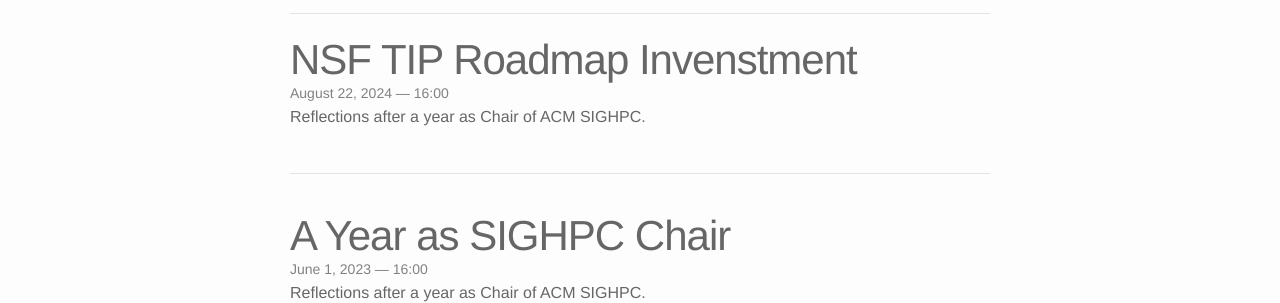
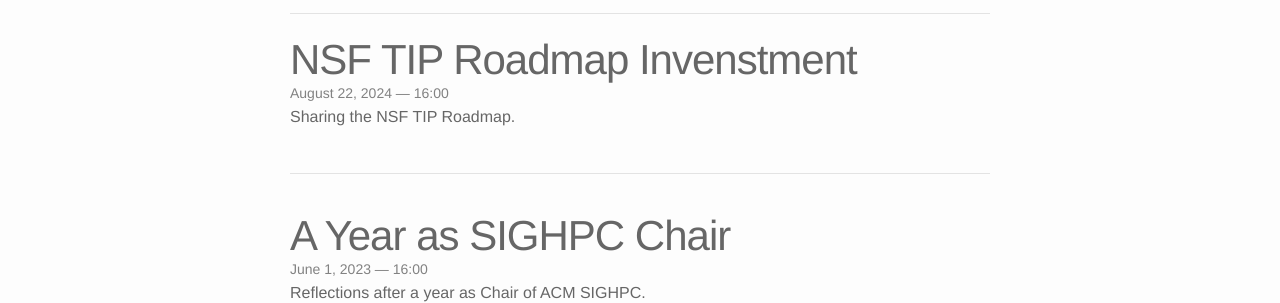
Before and after one commit to ceharvs/ceharvs.github.io, a Jekyll site: the page built from index.html, in a window 1280 px wide and 900 px high, scrolled down 379 px. Shown: the part 152-455 px from the top of the window. Built offline with Jekyll 4.4.1, drawn with Linux system fonts in a browser that asks for light colours; nearby versions of some CDN libraries; the list of posts is cut into pages by our own code.

Commit message:
new desrciption

```diff
--- a/_posts/2024-08-22-nsf-tip.markdown
+++ b/_posts/2024-08-22-nsf-tip.markdown
@@ -2,7 +2,7 @@
 layout: post
 title:  NSF TIP Roadmap Invenstment
 date:   2024-08-22 16:00:00
-description: Reflections after a year as Chair of ACM SIGHPC.
+description: Sharing the NSF TIP Roadmap.
 
 ---
 
```
